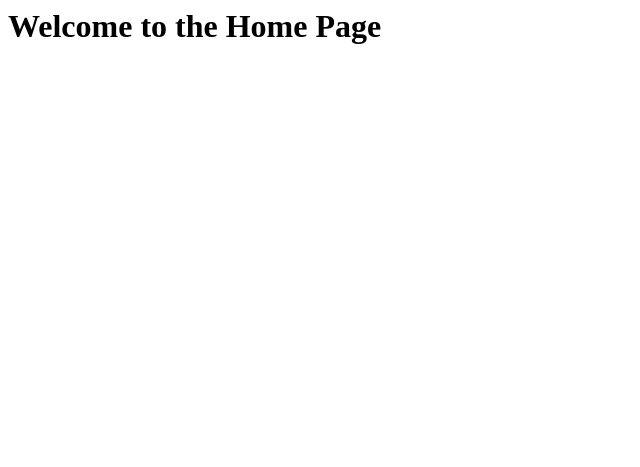
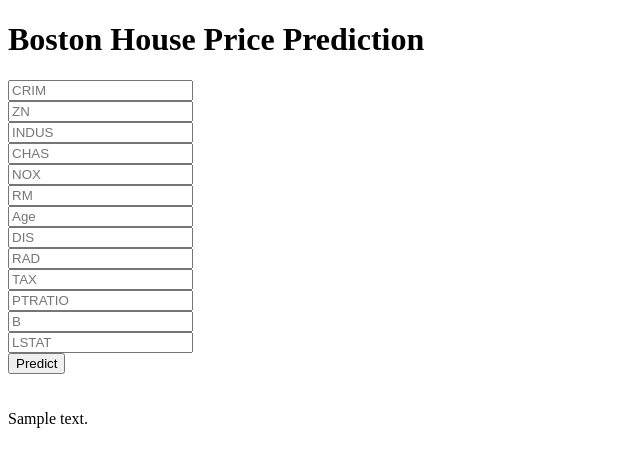
Before and after one commit to essharmavi/boston_house_pricing, a Flask app: template templates/home.html in a window 1280 px wide. Shown: the top 467 px of the page, without its empty margins (0-640 px from the left). Run offline with Flask 3, Linux system fonts and the light colour scheme; the template is opened without the code that fills it: most values are stand-ins (such as "Sample title", 1, 10 or a date in 2020); parts of the project's set-up code (start-up, migrations or seed data) failed here and were passed over.

Commit message:
Adding app.py

```diff
--- a/app.py
+++ b/app.py
@@ -21,5 +21,12 @@ def predict_api():
     print(output[0])
     return jsonify(output[0])
 
+@app.route('/predict', methods=['POST'])
+def predict():
+    data = [float(x) for x in request.form.values()]
+    final_input = scaler.transform(np.array(data).reshape(1, -1))
+    output = model.predict(final_input)
+    return render_template("home.html", prediction_text=f"The predicted house price is {output[0]}")
+
 if __name__ == "__main__":
     app.run(debug=True)
--- a/templates/home.html
+++ b/templates/home.html
@@ -1,3 +1,48 @@
-<h1>
-Welcome to the Home Page
-</h1>
+<!DOCTYPE html>
+<html >
+
+<head>
+  <meta charset="UTF-8">
+  <title>ML API</title>
+  <link href='https://fonts.googleapis.com/css?family=Pacifico' rel='stylesheet' type='text/css'>
+<link href='https://fonts.googleapis.com/css?family=Arimo' rel='stylesheet' type='text/css'>
+<link href='https://fonts.googleapis.com/css?family=Hind:300' rel='stylesheet' type='text/css'>
+<link href='https://fonts.googleapis.com/css?family=Open+Sans+Condensed:300' rel='stylesheet' type='text/css'>
+
+
+</head>
+
+<body>
+ <div class="login">
+	<h1>Boston House Price Prediction</h1>
+
+     <!-- Main Input For Receiving Query to our ML -->
+    <form action="{{ url_for('predict')}}"method="post">
+      <input type="text" name="CRIM" placeholder="CRIM" required="required" /><br>
+    	<input type="text" name="ZN" placeholder="ZN" required="required" /><br>
+        <input type="text" name="INDUS" placeholder="INDUS" required="required" /><br>
+        <input type="text" name="CHAS" placeholder="CHAS" required="required" /><br>
+        <input type="text" name="NOX" placeholder="NOX" required="required" /><br>
+        <input type="text" name="RM" placeholder="RM" required="required" /><br>
+        <input type="text" name="Age" placeholder="Age" required="required" /><br>
+        <input type="text" name="DIS" placeholder="DIS" required="required" /><br>
+        <input type="text" name="RAD" placeholder="RAD" required="required" /><br>
+        <input type="text" name="TAX" placeholder="TAX" required="required" /><br>
+        <input type="text" name="PTRATIO" placeholder="PTRATIO" required="required" /><br>
+        <input type="text" name="B" placeholder="B" required="required" /><br>
+        <input type="text" name="LSTAT" placeholder="LSTAT" required="required" /><br>
+
+
+
+        <button type="submit" class="btn btn-primary btn-block btn-large">Predict</button>
+    </form>
+
+   <br>
+   <br>
+
+
+ </div>
+ {{prediction_text}}
+
+</body>
+</html>
```
